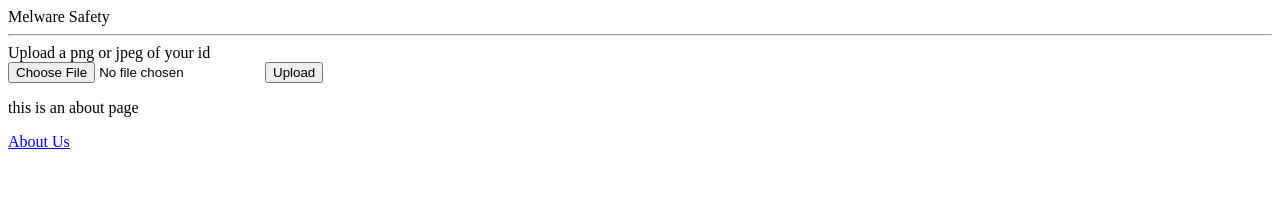
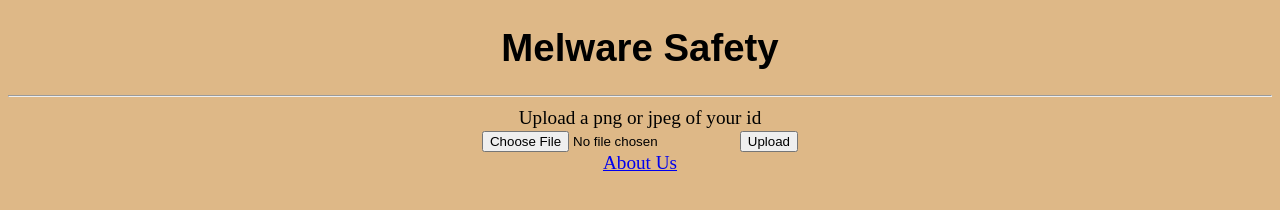
Before and after one commit to willowbit/HenHacks2026, a website: page htmlsite/index.html in a window 1280 px wide. Drawn offline with Linux system fonts and the light colour scheme.

Commit message:
index changed

```diff
--- a/htmlsite/index.html
+++ b/htmlsite/index.html
@@ -2,16 +2,29 @@
 <html>
 <html lang = "en" >
 <head>
-    Melware Safety
+    <style>
+        body {
+            background-color: burlywood;
+            text-align: center;
+            font-size: larger;
+        }
+        header{
+            font-family: fantasy;
+        }
+    </style>
 </head>
+<body>
+    <header>
 
-<hr>
-<body>
+        <h1>Melware Safety</h1>
+    </header>
+    <hr>
     <label
     for="id">Upload a png or jpeg of your id
     </label>
 
-    <form id="idform">
+    <form id="idform",>
+
         <input type = "file"
         id = "idpic"
         name = "idpic"
@@ -21,8 +34,9 @@
     </form>
     <script src="getimage.js"></script>
 
+    <footer>
+        <a href="aboutus.html">About Us</a>
+    </footer>
 
-    <p> this is an about page</p>
-    <a href="aboutus.html">About Us</a>
 
 </body>
```
